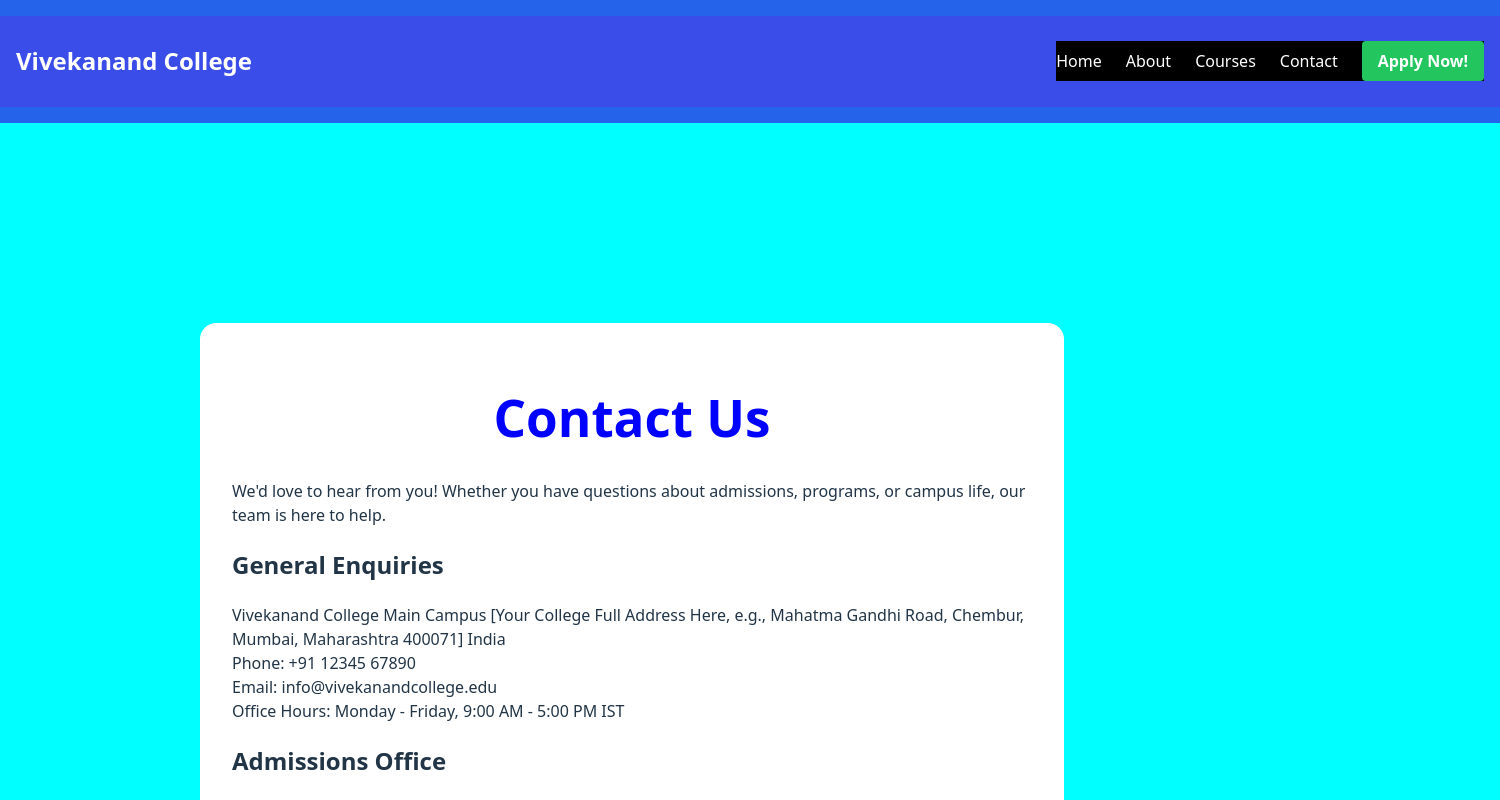
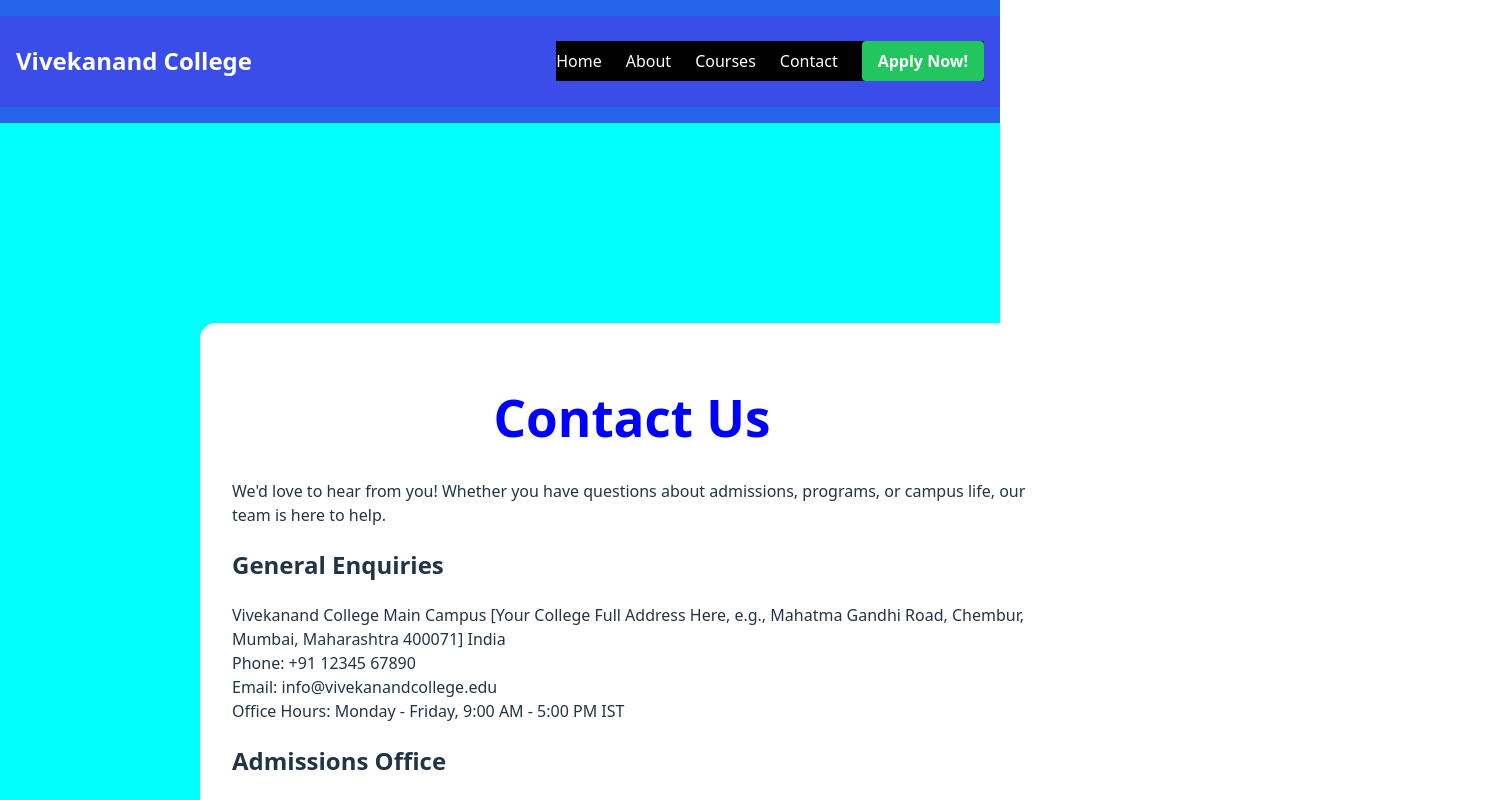
Before and after one commit to AmishaPatil15/vck-ojt, a React (Vite) app: page /contact in a window 1280 px wide. Shown: the top 800 px of the page, 1500 px wide, since content can reach past the window. Built offline with nearby package versions, Linux system fonts and the light colour scheme.

Commit message:
third commit

```diff
--- a/src/Pages/ContactPages.css
+++ b/src/Pages/ContactPages.css
@@ -1,6 +1,6 @@
   .Da{
     background-color: aqua;
-    width: 1500px;
+    width: 1000px;
   }
   .contact{
    background-color: white ;
--- a/src/Pages/CoursesPages.css
+++ b/src/Pages/CoursesPages.css
@@ -13,7 +13,8 @@
     color: blue;
     }
     .video{
-      width: 5px;
+      width: 1px;
+      height: auto;
     }
   #scroller{
   width: 800px;
```
